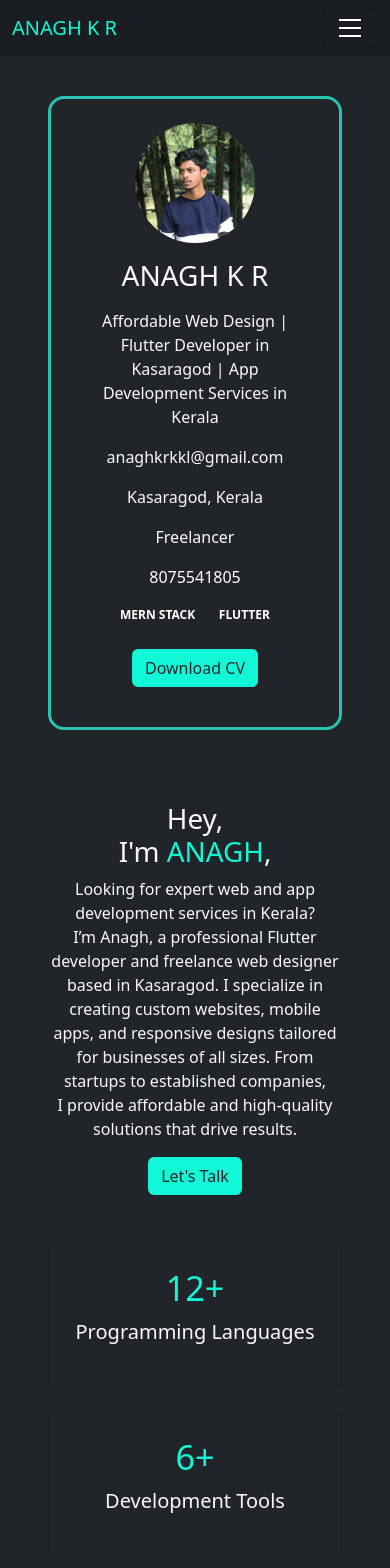
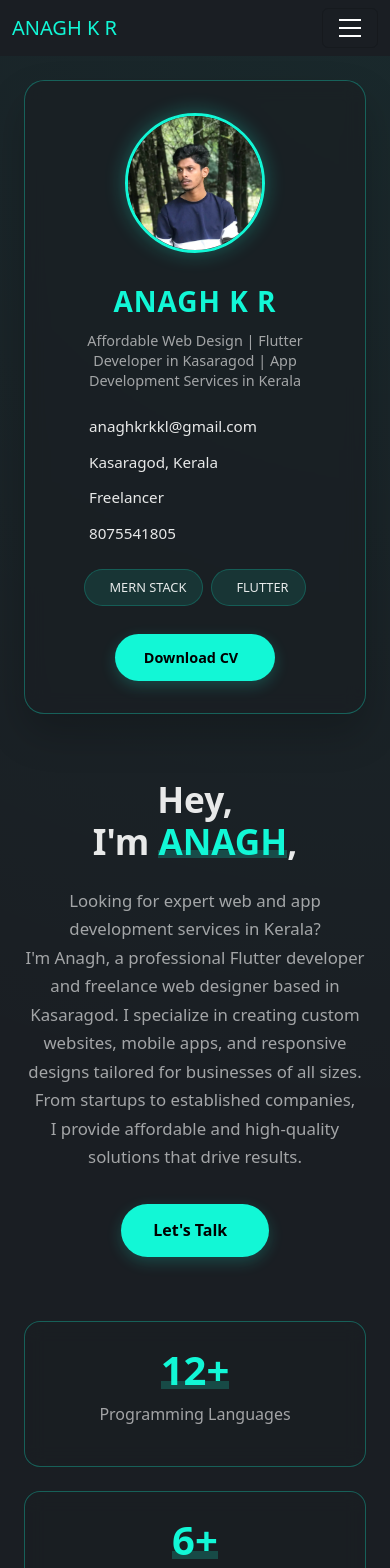
Before and after one commit to anagh534/portfolio, a Next.js app: page / in a window 390 px wide. Shown: the top 1568 px of the page. Built offline with nearby package versions, Linux system fonts and the light colour scheme; some icons are missing.

Commit message:
refactor: update hero section styles and structure for improved layout and responsiveness

```diff
--- a/components/home/hero.css
+++ b/components/home/hero.css
@@ -1,46 +1,350 @@
-/* App.css */
-body {
-    background-color: #292F36;
+/* Modern Hero Section Styles */
+:root {
+  --bg-dark: #292F36;
+  --bg-darker: #1A1E23;
+  --brand-color: #12F7D6;
+  --text-light: rgba(255, 255, 255, 0.9);
+  --text-muted: rgba(255, 255, 255, 0.6);
+  --card-bg: rgba(41, 47, 54, 0.5);
+  --card-border: rgba(18, 247, 214, 0.3);
+  --transition: all 0.3s ease;
 }
 
-.badge-container {
-    display: flex;
-    justify-content: center;
+/* General Styles */
+body {
+    background-color: var(--bg-dark);
 }
 
-.card {
-    background-color: #221919;
+/* Hero Section */
+.hero-section {
+  padding: 6rem 2rem 4rem;
+  background-color: var(--bg-darker);
+  min-height: 100vh;
+  display: flex;
+  align-items: center;
+  position: relative;
+  overflow: hidden;
 }
 
-.card h3 {
-    font-size: 1.75rem;
+.hero-section::before {
+  content: '';
+  position: absolute;
+  top: 0;
+  left: 0;
+  width: 100%;
+  height: 100%;
+  background: radial-gradient(circle at top right, rgba(18, 247, 214, 0.05), transparent 60%);
+  z-index: 0;
 }
 
-a.text-info:hover {
-    text-decoration: underline;
+.hero-container {
+  max-width: 1400px;
+  margin: 0 auto;
+  width: 100%;
+  position: relative;
+  z-index: 1;
 }
 
-.display-3 {
-    font-size: 2.75rem;
+.hero-content {
+  display: flex;
+  flex-direction: row;
+  gap: 3rem;
+  align-items: flex-start;
 }
 
-.btn-outline-info {
-    border-color: #12F7D6;
-    color: #12F7D6;
+/* Profile Card Styles */
+.profile-card-container {
+  flex: 0 0 30%;
 }
 
-.btn-outline-info:hover {
-    background-color: #12F7D6;
-    color: #fff;
+.profile-card {
+  background: rgba(26, 30, 35, 0.7);
+  backdrop-filter: blur(10px);
+  border-radius: 20px;
+  border: 1px solid var(--card-border);
+  overflow: hidden;
+  box-shadow: 0 20px 40px rgba(0, 0, 0, 0.2);
+  transition: var(--transition);
 }
 
-.text{
-    color: #12F7D6 !important;
+.profile-card:hover {
+  transform: translateY(-5px);
+  box-shadow: 0 25px 50px rgba(0, 0, 0, 0.3);
+  border-color: var(--brand-color);
 }
-.btn-bg{
-    background-color: #12F7D6 !important;
-    color: black;
+
+.profile-image {
+  padding: 2rem 0 1rem;
+  display: flex;
+  justify-content: center;
 }
-.btn-bg:hover{
-    color: black;
+
+.profile-pic {
+  border-radius: 50%;
+  border: 3px solid var(--brand-color);
+  object-fit: cover;
+  box-shadow: 0 0 20px rgba(18, 247, 214, 0.3);
 }
+
+.profile-info {
+  padding: 1rem 2rem 2rem;
+  color: var(--text-light);
+  text-align: center;
+}
+
+.profile-name {
+  color: var(--brand-color);
+  font-size: 1.75rem;
+  font-weight: 700;
+  margin-bottom: 0.75rem;
+  letter-spacing: 1px;
+}
+
+.profile-title {
+  font-size: 0.9rem;
+  color: var(--text-muted);
+  margin-bottom: 1.5rem;
+  line-height: 1.4;
+}
+
+.profile-details {
+  display: flex;
+  flex-direction: column;
+  gap: 0.8rem;
+  margin-bottom: 1.5rem;
+}
+
+.detail-item {
+  display: flex;
+  align-items: center;
+  gap: 0.75rem;
+  font-size: 0.95rem;
+}
+
+.detail-item i {
+  color: var(--brand-color);
+  width: 20px;
+  font-size: 1rem;
+}
+
+.detail-item a {
+  color: var(--text-light);
+  text-decoration: none;
+  transition: var(--transition);
+}
+
+.detail-item a:hover {
+  color: var(--brand-color);
+}
+
+.skill-badges {
+  display: flex;
+  flex-wrap: wrap;
+  justify-content: center;
+  gap: 0.5rem;
+  margin-bottom: 1.75rem;
+}
+
+.skill-badge {
+  background: rgba(18, 247, 214, 0.1);
+  color: var(--text-light);
+  border: 1px solid rgba(18, 247, 214, 0.2);
+  border-radius: 50px;
+  padding: 0.5rem 1rem;
+  font-size: 0.8rem;
+  font-weight: 500;
+  display: inline-flex;
+  align-items: center;
+  gap: 0.5rem;
+  transition: var(--transition);
+}
+
+.skill-badge:hover {
+  background: rgba(18, 247, 214, 0.2);
+  transform: translateY(-2px);
+}
+
+.skill-badge i {
+  color: var(--brand-color);
+  font-size: 1rem;
+}
+
+.download-cv-btn {
+  background: var(--brand-color);
+  color: #000;
+  border: none;
+  border-radius: 50px;
+  padding: 0.8rem 1.8rem;
+  font-size: 0.9rem;
+  font-weight: 600;
+  display: inline-flex;
+  align-items: center;
+  gap: 0.5rem;
+  text-decoration: none;
+  transition: var(--transition);
+  box-shadow: 0 5px 15px rgba(18, 247, 214, 0.2);
+}
+
+.download-cv-btn:hover {
+  transform: translateY(-3px);
+  box-shadow: 0 8px 20px rgba(18, 247, 214, 0.3);
+  color: #000;
+}
+
+.download-cv-btn i {
+  font-size: 1rem;
+}
+
+/* Hero Intro Styles */
+.hero-intro {
+  flex: 1;
+  display: flex;
+  flex-direction: column;
+  gap: 3rem;
+}
+
+.intro-text {
+  padding-top: 1rem;
+}
+
+.intro-heading {
+  font-size: 3.5rem;
+  font-weight: 700;
+  line-height: 1.2;
+  margin-bottom: 1.5rem;
+  color: var(--text-light);
+}
+
+.highlight-text {
+  color: var(--brand-color);
+  position: relative;
+  display: inline-block;
+}
+
+.highlight-text::after {
+  content: '';
+  position: absolute;
+  bottom: 5px;
+  left: 0;
+  width: 100%;
+  height: 8px;
+  background-color: rgba(18, 247, 214, 0.2);
+  z-index: -1;
+}
+
+.intro-description {
+  font-size: 1.05rem;
+  line-height: 1.7;
+  color: var(--text-muted);
+  margin-bottom: 2rem;
+  max-width: 90%;
+}
+
+.contact-btn {
+  background: var(--brand-color);
+  color: #000;
+  border: none;
+  border-radius: 50px;
+  padding: 0.9rem 2rem;
+  font-size: 1rem;
+  font-weight: 600;
+  display: inline-flex;
+  align-items: center;
+  gap: 0.6rem;
+  text-decoration: none;
+  transition: var(--transition);
+  box-shadow: 0 5px 15px rgba(18, 247, 214, 0.2);
+}
+
+.contact-btn:hover {
+  transform: translateY(-3px);
+  box-shadow: 0 8px 20px rgba(18, 247, 214, 0.3);
+  color: #000;
+}
+
+.contact-btn i {
+  font-size: 1.1rem;
+}
+
+/* Stats Section */
+.stats-container {
+  display: flex;
+  gap: 1.5rem;
+  margin-top: 1rem;
+}
+
+.stat-card {
+  background: rgba(26, 30, 35, 0.7);
+  backdrop-filter: blur(10px);
+  border-radius: 16px;
+  border: 1px solid var(--card-border);
+  padding: 1.5rem;
+  flex: 1;
+  text-align: center;
+  transition: var(--transition);
+}
+
+.stat-card:hover {
+  transform: translateY(-5px);
+  border-color: var(--brand-color);
+  box-shadow: 0 15px 30px rgba(0, 0, 0, 0.2);
+}
+
+.stat-number {
+  font-size: 3rem;
+  font-weight: 700;
+  margin-bottom: 0.5rem;
+}
+
+.stat-label {
+  color: var(--text-muted);
+  font-size: 1rem;
+}
+
+/* Responsive Design */
+@media (max-width: 992px) {
+  .hero-content {
+    flex-direction: column;
+  }
+
+  .profile-card-container {
+    flex: 0 0 100%;
+    max-width: 450px;
+    margin: 0 auto;
+  }
+
+  .intro-heading {
+    font-size: 2.5rem;
+    text-align: center;
+  }
+
+  .intro-description {
+    text-align: center;
+    max-width: 100%;
+  }
+
+  .intro-text {
+    display: flex;
+    flex-direction: column;
+    align-items: center;
+    text-align: center;
+  }
+
+  .stats-container {
+    flex-direction: column;
+  }
+}
+
+@media (max-width: 768px) {
+  .hero-section {
+    padding: 5rem 1.5rem 3rem;
+  }
+
+  .intro-heading {
+    font-size: 2.2rem;
+  }
+
+  .stat-number {
+    font-size: 2.5rem;
+  }
+}
--- a/components/home/hero.js
+++ b/components/home/hero.js
@@ -7,32 +7,50 @@ import Link from 'next/link';
 
 export default function Hero() {
   return (
-    <div id='hero' className="container-fluid bg-dark text-light mt-5 p-5" >
-      <div className="row">
-
+    <div id='hero' className="hero-section">
+      <div className="hero-container">
+        <div className="hero-content">
           {/* Left Section - Profile Card */}
-        <div className="col-md-4 mb-4">
-          <div className="card text-center bg-dark text-light p-4" style={{ borderRadius: '16px', border: '3px solid #28c3b3' }}>
+          <div className="profile-card-container">
+            <div className="profile-card">
+              <div className="profile-image">
                 <Image
                   src='/assets/profile.webp'
                   alt="profile"
-              className="rounded-circle mx-auto d-block"
-              width={'120'}
-              height={'120'}
+                  width={140}
+                  height={140}
+                  className="profile-pic"
                 />
-            <div className="card-body">
-              <h3 className="mb-3">ANAGH K R</h3>
-              <p> Affordable Web Design | Flutter Developer in Kasaragod | App Development Services in Kerala </p>
-              <p><i className="fas fa-envelope"></i> anaghkrkkl@gmail.com</p>
-              <p><i className="fas fa-map-marker-alt"></i> Kasaragod, Kerala</p>
-              {/* <p><i className="fas fa-briefcase"></i> Full-time / Freelancer</p> */}
-              <p><i className="fas fa-briefcase"></i> Freelancer</p>
-              <p><i className="fa-brands fa-whatsapp"></i> <a href="https://wa.me/918075541805" target='_blank' style={{ textDecoration: 'none', color: 'white' }}>8075541805</a></p>
-              <div className="badge-container mb-4">
-                <span className="badge mx-1"><i className="fa-brands fa-node"></i> MERN STACK</span>
-                <span className="badge mx-1"><i className="fa-brands fa-flutter"></i> FLUTTER</span>
               </div>
-              <Link href='/resume' className="btn btn-bg" >
+              <div className="profile-info">
+                <h3 className="profile-name">ANAGH K R</h3>
+                <p className="profile-title">Affordable Web Design | Flutter Developer in Kasaragod | App Development Services in Kerala</p>
+
+                <div className="profile-details">
+                  <div className="detail-item">
+                    <i className="fas fa-envelope"></i>
+                    <span>anaghkrkkl@gmail.com</span>
+                  </div>
+                  <div className="detail-item">
+                    <i className="fas fa-map-marker-alt"></i>
+                    <span>Kasaragod, Kerala</span>
+                  </div>
+                  <div className="detail-item">
+                    <i className="fas fa-briefcase"></i>
+                    <span>Freelancer</span>
+                  </div>
+                  <div className="detail-item">
+                    <i className="fa-brands fa-whatsapp"></i>
+                    <a href="https://wa.me/918075541805" target='_blank' rel="noopener noreferrer">8075541805</a>
+                  </div>
+                </div>
+
+                <div className="skill-badges">
+                  <span className="skill-badge"><i className="fa-brands fa-node"></i> MERN STACK</span>
+                  <span className="skill-badge"><i className="fa-brands fa-flutter"></i> FLUTTER</span>
+                </div>
+
+                <Link href='/resume' className="download-cv-btn">
                   Download CV <i className="fas fa-download"></i>
                 </Link>
               </div>
@@ -40,61 +58,53 @@ export default function Hero() {
           </div>
 
           {/* Right Section */}
-        <div className="col-md-8">
-          <div className="text-center text-md-start mb-5 mt-5">
-            <h1>
-              Hey, <br /> I'm <span className="text">ANAGH</span>,<br />
+          <div className="hero-intro">
+            <div className="intro-text">
+              <h1 className="intro-heading">
+                Hey, <br /> I'm <span className="highlight-text">ANAGH</span>,
               </h1>
-            <p>
-            Looking for expert web and app development services in Kerala?<br/> I’m Anagh, a professional Flutter developer and freelance web designer based in Kasaragod. I specialize in creating custom websites, mobile apps, and responsive designs tailored for businesses of all sizes. From startups to established companies,<br/> I provide affordable and high-quality solutions that drive results.
+              <p className="intro-description">
+                Looking for expert web and app development services in Kerala?<br/>
+                I'm Anagh, a professional Flutter developer and freelance web designer based in Kasaragod. I specialize in creating custom websites, mobile apps, and responsive designs tailored for businesses of all sizes. From startups to established companies,<br/> I provide affordable and high-quality solutions that drive results.
               </p>
-            <a href="mailto:anaghkrkkl@gmail.com" className="btn btn-bg">
+              <a href="mailto:anaghkrkkl@gmail.com" className="contact-btn">
                 Let's Talk <i className="fas fa-envelope"></i>
               </a>
             </div>
 
             {/* Stats Section */}
-          <div className="row">
-            <div className="col-md-4 mb-4">
-              <div className="card text-center bg-dark text-light p-4">
-                <h2 className="display-4 text pg">
+            <div className="stats-container">
+              <div className="stat-card">
+                <h2 className="stat-number highlight-text">
                   <CountUp
                     start={0}
                     end={12}
                     duration={6}
-                  />
-                  +</h2>
-                <p className="lead">Programming Languages</p>
+                  />+
+                </h2>
+                <p className="stat-label">Programming Languages</p>
               </div>
-            </div>
-            <div className="col-md-4 mb-4">
-              <div className="card text-center bg-dark text-light p-4">
-                <h2 className="display-4 text dt">
+
+              <div className="stat-card">
+                <h2 className="stat-number highlight-text">
                   <CountUp
                     start={0}
                     end={6}
                     duration={3}
-                  />
-                  +</h2>
-                <p className="lead">Development Tools</p>
+                  />+
+                </h2>
+                <p className="stat-label">Development Tools</p>
               </div>
-            </div>
-            {/* <div className="col-md-4 mb-4">
-                <div className="card text-center bg-dark text-light p-4">
-                  <h2 className="display-4 text">8</h2>
-                  <p className="lead">Years of Experience</p>
-                </div>
-              </div> */}
-            <div className="col-md-4 mb-4">
-              <div className="card text-center bg-dark text-light p-4">
-                <h2 className="display-4 text pj">
+
+              <div className="stat-card">
+                <h2 className="stat-number highlight-text">
                   <CountUp
                     start={0}
                     end={25}
                     duration={6}
                   />+
                 </h2>
-                <p className="lead">Projects</p>
+                <p className="stat-label">Projects</p>
               </div>
             </div>
           </div>
```
Lines whose indentation alone changed are shown as unchanged.
